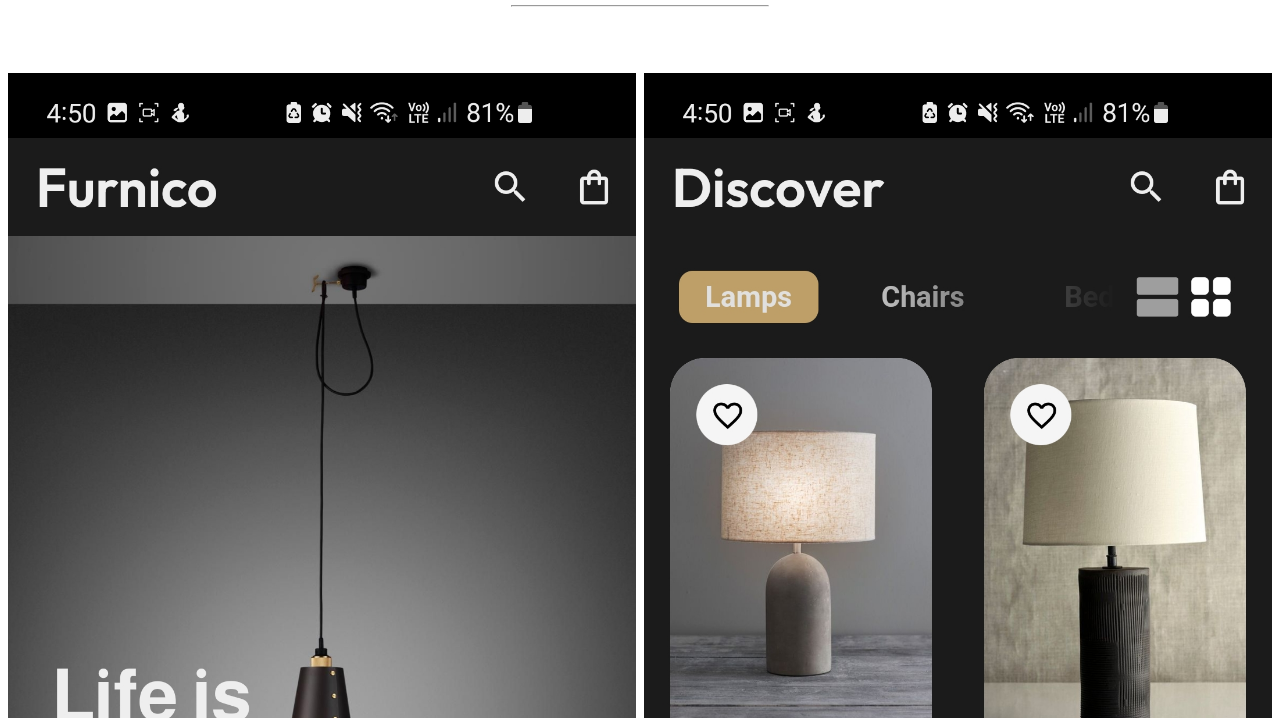
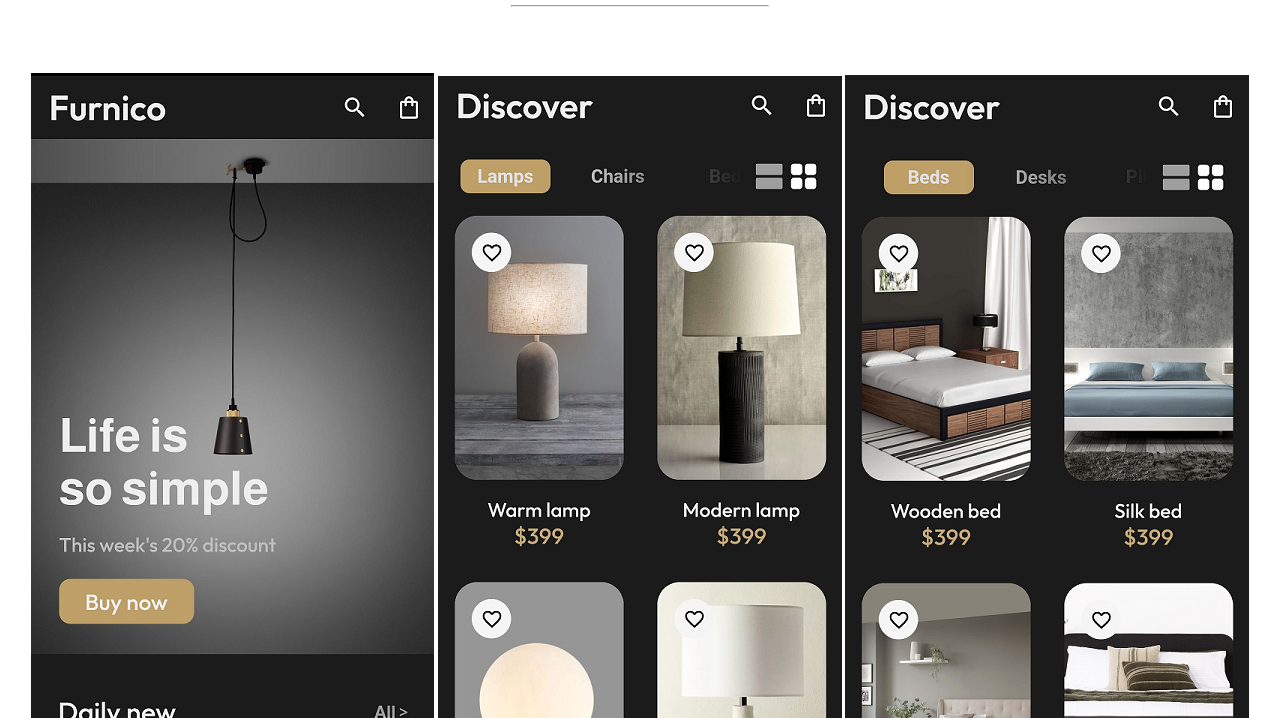
Before and after one commit to sanga878/Portfolio-Website, a plain HTML site: page furnico.html in a window 1280 px wide. Shown: the part 82-800 px from the top of the page. Drawn offline with Linux system fonts and the light colour scheme; a web font is replaced by a local one.

Commit message:
Update furnico.html

```diff
--- a/furnico.html
+++ b/furnico.html
@@ -11,25 +11,26 @@
   <link href="https://fonts.googleapis.com/css2?family=Architects+Daughter&family=Caveat&family=Pacifico&family=Questrial&family=Sansita+Swashed&family=Satisfy&display=swap" rel="stylesheet">
 
 <body>
-   <div class="middle-container">
+
+  <div class="middle-container">
 
     <div class="skills">
       <h2>Furnico Screenshots</h2>
       <hr>
     </div>
 
-    <div class="row">
+    <div class="row2">
 
     <div class="column">
-      <img src="gallery/homescreen.jpg">
-      <img src="gallery/discover2.jpg">
-      <img src="gallery/cart.jpg">
+      <img src="gallery/homescreen.png">
+      <img src="gallery/discover1.png">
+      <img src="gallery/discover2.png">
 
     </div>
 
     <div class="column">
-      <img src="gallery/discover1.jpg">
-      <img src="gallery/itemscreen.jpg">
+      <img src="gallery/itemscreen.png">
+      <img src="gallery/cart.png">
 
 
     </div>
```
